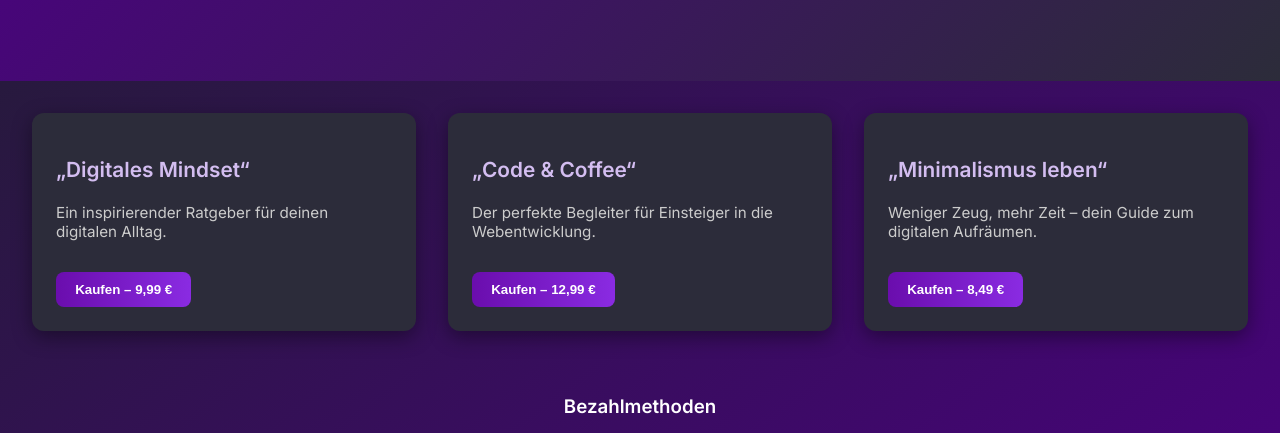
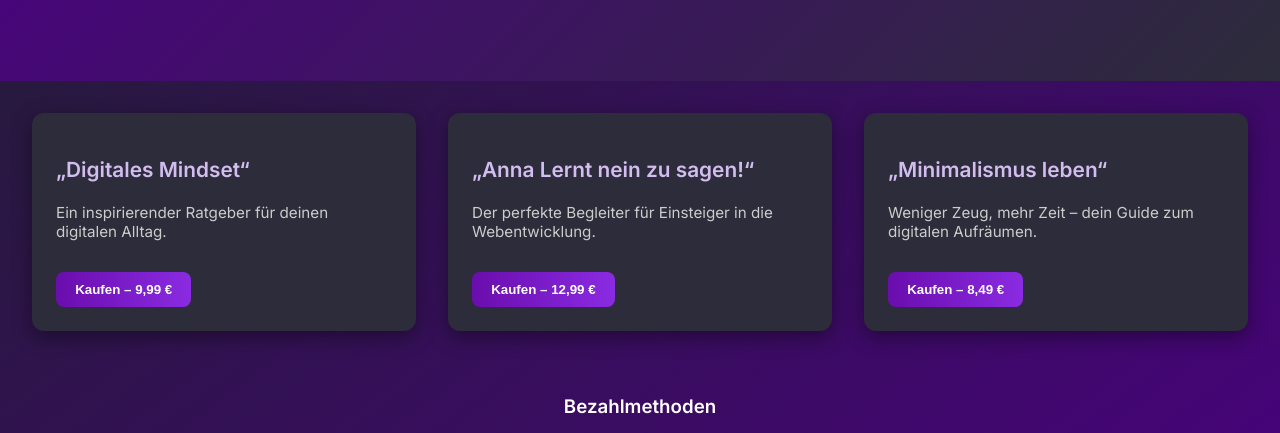
Before and after one commit to RevultionV1/Lesefluss, a plain HTML site: page index.html in a window 1280 px wide. Shown: the part 275-708 px from the top of the page. Drawn offline with Linux system fonts and the light colour scheme.

Commit message:
Update index.html

```diff
--- a/index.html
+++ b/index.html
@@ -3,7 +3,7 @@
 <head>
   <meta charset="UTF-8" />
   <meta name="viewport" content="width=device-width, initial-scale=1.0" />
-  <title>E-Book Shop</title>
+  <title>Lesefluss Shop</title>
   <link href="https://fonts.googleapis.com/css2?family=Inter:wght@400;600&display=swap" rel="stylesheet">
   <style>
     body {
@@ -115,7 +115,7 @@
       <button>Kaufen – 9,99 €</button>
     </div>
     <div class="product">
-      <h3>„Code & Coffee“</h3>
+      <h3>„Anna Lernt nein zu sagen!“</h3>
       <p>Der perfekte Begleiter für Einsteiger in die Webentwicklung.</p>
       <button>Kaufen – 12,99 €</button>
     </div>
```
